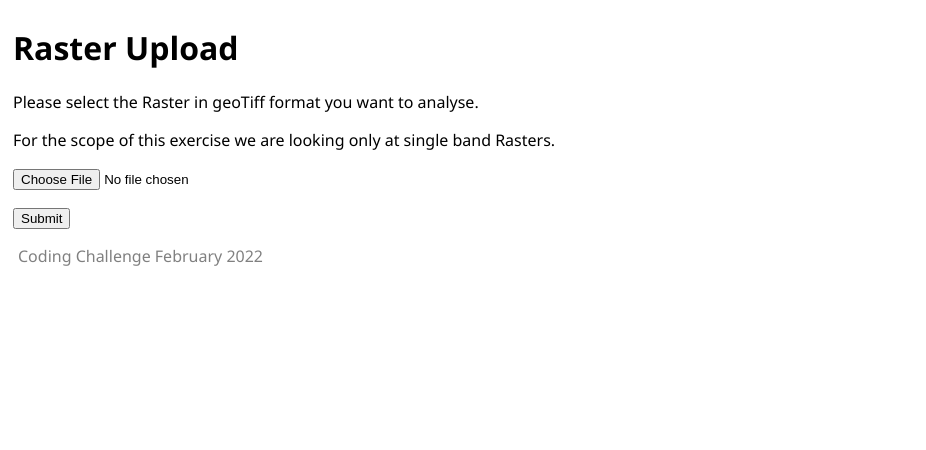
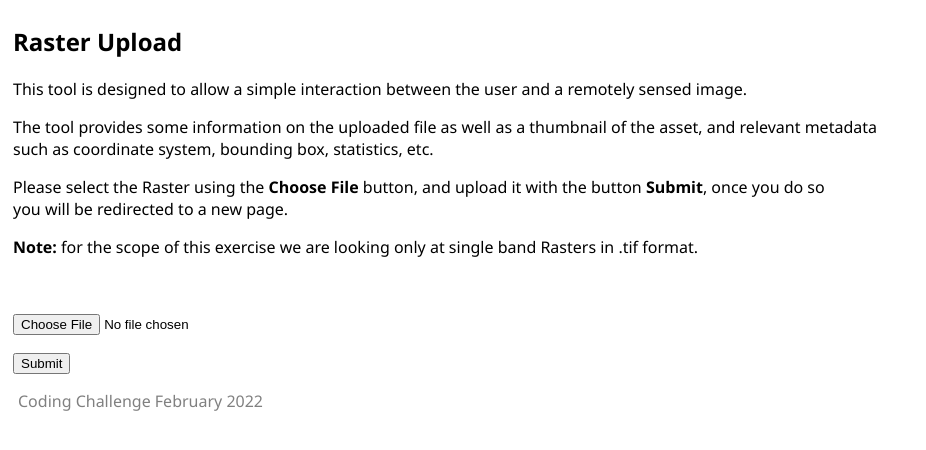
Before and after one commit to marcopizzolato-mp/flask-coding-challenge, a Flask app: page / in a window 1280 px wide. Shown: the part 48-498 px from the top of the page, without its empty margins (0-926 px from the left). Run offline with Flask 2, Linux system fonts and the light colour scheme.

Commit message:
fix: refined index template

```diff
--- a/templates/index.html
+++ b/templates/index.html
@@ -1,11 +1,16 @@
 {% extends "layout.html" %}
 {% block title %}
-Raster Home
+Home
 {% endblock %}
 {% block content %}
-<h1>Raster Upload</h1>
-<p>Please select the Raster in geoTiff format you want to analyse.</p>
-<p>For the scope of this exercise we are looking only at single band Rasters.</p>
+<h2>Raster Upload</h2>
+<p>This tool is designed to allow a simple interaction between the user and a remotely sensed image.</p>
+The tool provides some information on the uploaded file as well as a thumbnail of the asset, and relevant metadata <br>
+such as coordinate system, bounding box, statistics, etc.</p>
+<p>Please select the Raster using the <b>Choose File</b> button, and upload it with the button <b>Submit</b>, once
+    you do so <br> you will be redirected to a new page.</p>
+<p><b>Note:</b> for the scope of this exercise we are looking only at single band Rasters in .tif format.</p>
+</br>
 <form method="POST" action="" enctype="multipart/form-data">
     <p><input type="file" name="file" accept=".tif,.tiff"></p>
     <p><input type="submit" value="Submit"></p>
```
